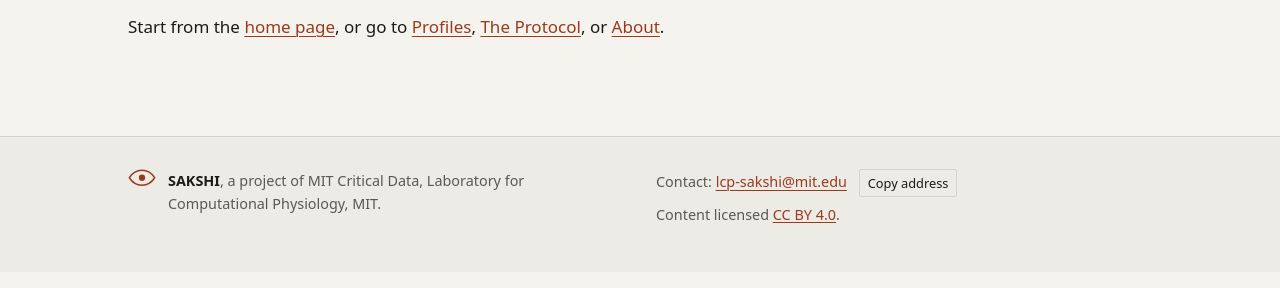
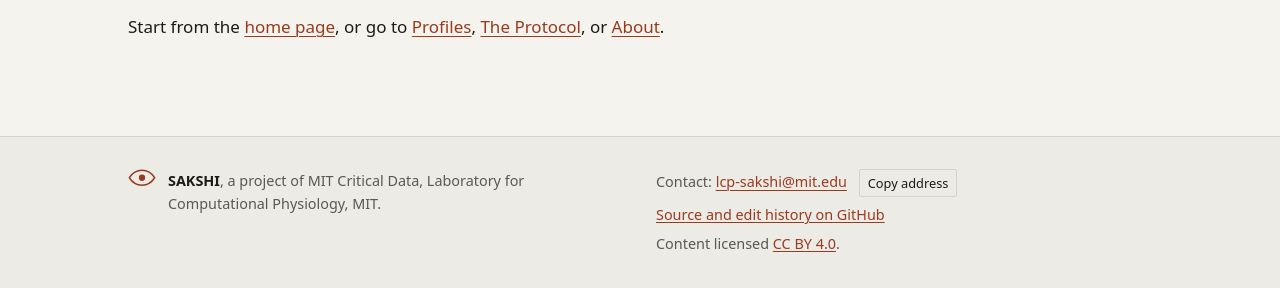
Before and after one commit to nikjaiswal/sakshi-site, a website: page site/404.html in a window 1280 px wide. Shown: the part 312-600 px from the top of the page. Drawn offline with Linux system fonts and the light colour scheme.

Commit message:
Link every page footer to the public repository
Co-Authored-By: Claude Fable 5.1 <noreply@anthropic.com>

```diff
--- a/site/404.html
+++ b/site/404.html
@@ -28,7 +28,7 @@
 <footer class="site-footer">
 <div class="wrap foot">
 <div class="foot-id"><svg class="mark" viewBox="0 0 32 20" width="32" height="20" aria-hidden="true" focusable="false"><path d="M1.5 10C6 3 11 1.5 16 1.5S26 3 30.5 10C26 17 21 18.5 16 18.5S6 17 1.5 10Z" fill="none" stroke="currentColor" stroke-width="1.6" stroke-linejoin="round"/><circle cx="16" cy="10" r="3.6" fill="currentColor"/></svg><p><strong>SAKSHI</strong>, a project of MIT Critical Data, Laboratory for Computational Physiology, MIT.</p></div>
-<div class="foot-contact"><p>Contact: <a href="mailto:lcp-sakshi@mit.edu">lcp-sakshi@mit.edu</a> <button type="button" class="copy" data-copy="lcp-sakshi@mit.edu">Copy address</button></p><p>Content licensed <a href="https://creativecommons.org/licenses/by/4.0/">CC BY 4.0</a>.</p></div>
+<div class="foot-contact"><p>Contact: <a href="mailto:lcp-sakshi@mit.edu">lcp-sakshi@mit.edu</a> <button type="button" class="copy" data-copy="lcp-sakshi@mit.edu">Copy address</button></p><p><a href="https://github.com/nikjaiswal/sakshi-site">Source and edit history on GitHub</a></p><p>Content licensed <a href="https://creativecommons.org/licenses/by/4.0/">CC BY 4.0</a>.</p></div>
 </div>
 </footer>
 <script src="/assets/site.js"></script>
```
Also changed, not shown: site/about/index.html (+1 -1 lines), site/case-study/index.html (+1 -1 lines), site/get-involved/index.html (+1 -1 lines), site/governance/index.html (+1 -1 lines), site/index.html (+1 -1 lines), site/protocol/index.html (+1 -1 lines), README.md, build/lib.js.
